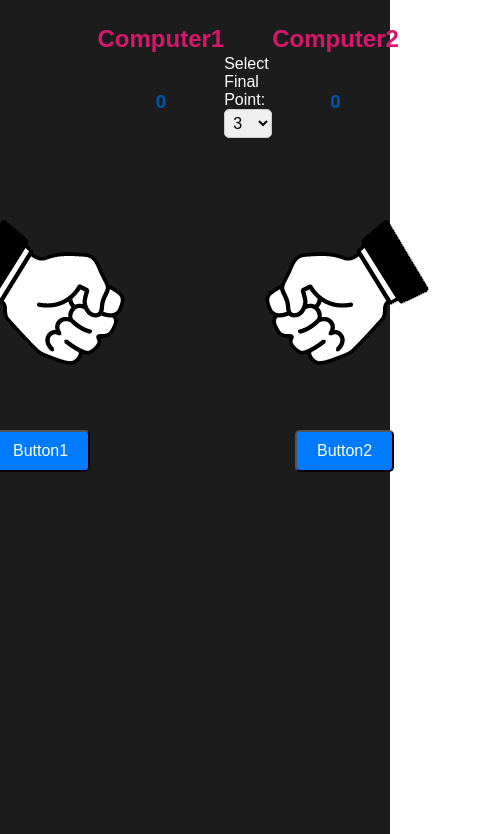
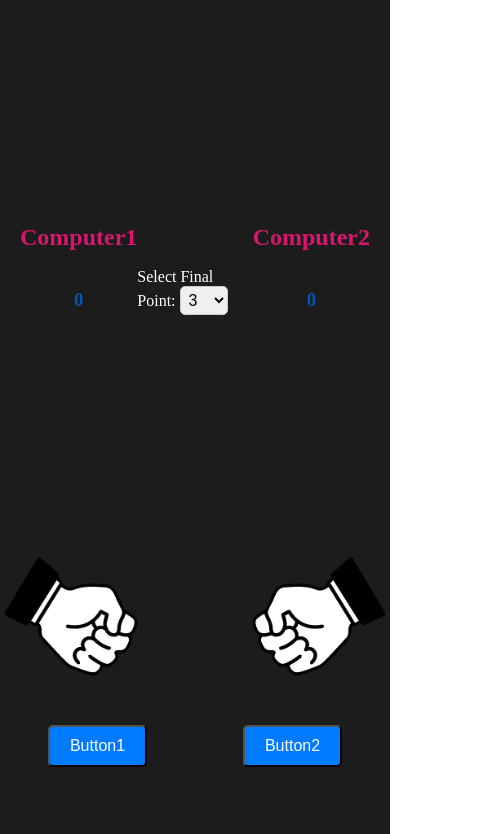
Before and after one commit to soumya99999/Rock-Paper-Scissor-Game, a plain HTML site: page index.html in a window 390 px wide. Shown: the part 209-1043 px from the top of the page, 499 px wide, since content can reach past the window. Drawn offline with Linux system fonts and the light colour scheme.

Commit message:
1.Correcting the js code 2.Making the game responsive.

```diff
--- a/script.js
+++ b/script.js
@@ -75,7 +75,7 @@ function updateImages(choice, image) {
             image.src = "Images/rock.png";
         } else if (choice === 1) {
             image.src = "Images/paper.png";
-        } else {
+        } else if(choice==2){
             image.src = "Images/scissors.png";
         }
     }, 2000);
@@ -85,10 +85,10 @@ function updateScore() {
     if (human1Choice === human2Choice) {
         human1Points += 0;
         human2Points += 0;
-    } else if ((human1Choice - human2Choice + finalScore) % finalScore === 1) {
+    } else if ((human1Choice == 0 && human2Choice == 1) || (human1Choice == 1 && human2Choice ==2) || (human1Choice == 2 && human2Choice == 0)) {
+        human2Points++;
+    } else {
         human1Points++;
-    } else {
-        human2Points++;
     }
     human1Score.textContent = human1Points;
     human2Score.textContent = human2Points;
@@ -129,4 +129,6 @@ function resetScores() {
     human2Points = 0;
     human1Score.textContent = human1Points;
     human2Score.textContent = human2Points;
+    image2.src = "Images/rock.png";
+    image1.src = "Images/rock.png";
 }
--- a/style.css
+++ b/style.css
@@ -1,26 +1,40 @@
+
+body {
+    max-height: 2000vh;
+    margin: 0;
+    padding: 0;
+}
+
 html,
 body {
-    height: 120%;
-    font-family: Arial, sans-serif;
-    width: 100%;
-    padding: 0;
-    margin: 0;
+    overflow-x: hidden;
 }
+
+* {
+    box-sizing: border-box;
+}
+
+img {
+    max-width: 150%;
+    height: auto;
+}
+
+
 body::-webkit-scrollbar {
     display: none;
 }
+
 .container {
     background: #1c1c1c;
     color: white;
-    display: flex;
+    display: grid;
+    justify-content: center;
     align-items: center;
-    width: 100%;
-    height: 100%;
+    min-height: 125vh;
     flex-direction: column;
 }
 
 .Animation-Header{
-    width: 50%;
     padding: 20px;
     font-weight: lighter;
     opacity:0;
@@ -40,19 +54,15 @@ body::-webkit-scrollbar {
 }
 
 @keyframes glowing {
-    0% {
+    0%,100% {
         text-shadow: 0 0 10px rgba(255,255,255,0.7);
-    }
-    100% {
-        text-shadow: 0 0 20px rgb(246, 11, 207), 0 0 30px rgba(219, 13, 255, 0.8), 0 0 40px rgba(241, 8, 203, 0.6), 0 0 50px rgba(255,255,255,0.4), 0 0 60px rgba(255,255,255,0.2), 0 0 70px rgba(255,255,255,0.1), 0 0 80px rgba(255,255,255,0.05);
     }
 }
 
-
 .Scores{
     display: flex;
+    align-items: center;
     justify-content: space-between;
-    width: 50%;
     padding: 20px;
 }
 
@@ -67,7 +77,7 @@ body::-webkit-scrollbar {
 }
 
 .button{
-    margin-left: 100px;
+    border: none;
 }
 
 .popup {
@@ -113,6 +123,11 @@ img.animate {
     100% { transform: translateY(0); }
 }
 
+.button1,.button2{
+    display: flex;
+    justify-content: center;
+}
+
 .button1 button,
 .button2 button {
     padding: 10px 20px;
@@ -154,3 +169,20 @@ h3{
 h2{
     color:rgb(215, 23, 109)
 }
+
+@media screen and (max-width:600px) {
+
+    .image1 img,
+    .image2 img{
+        display: flex;
+        justify-content: center;
+    }
+
+    .image1{
+        margin-left: 30px;
+    }
+
+    .image2{
+        margin-right: 30px;
+    }
+}
```
